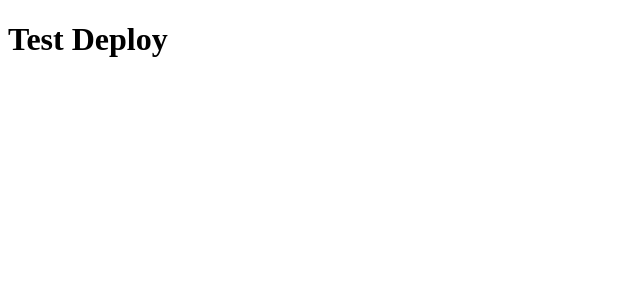
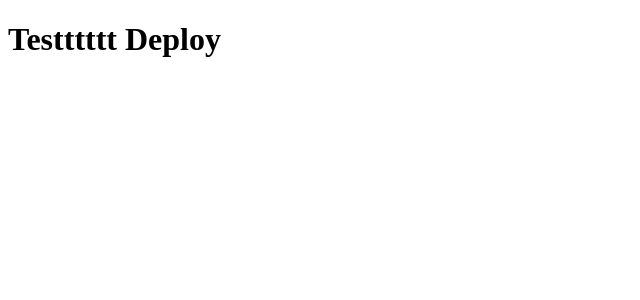
Before and after one commit to mohid-1311/Flashcards, a React (Create React App) app: page / in a window 1280 px wide. Shown: the top 300 px of the page, without its empty margins (0-640 px from the left). Built offline with nearby package versions, Linux system fonts and the light colour scheme.

Commit message:
Testing Deployment again

```diff
--- a/src/App.tsx
+++ b/src/App.tsx
@@ -2,7 +2,7 @@ import React from 'react';
 
 function App() {
   return (
-    <h1>Test Deploy</h1>
+    <h1>Testttttt Deploy</h1>
   );
 }
 export default App;
```
